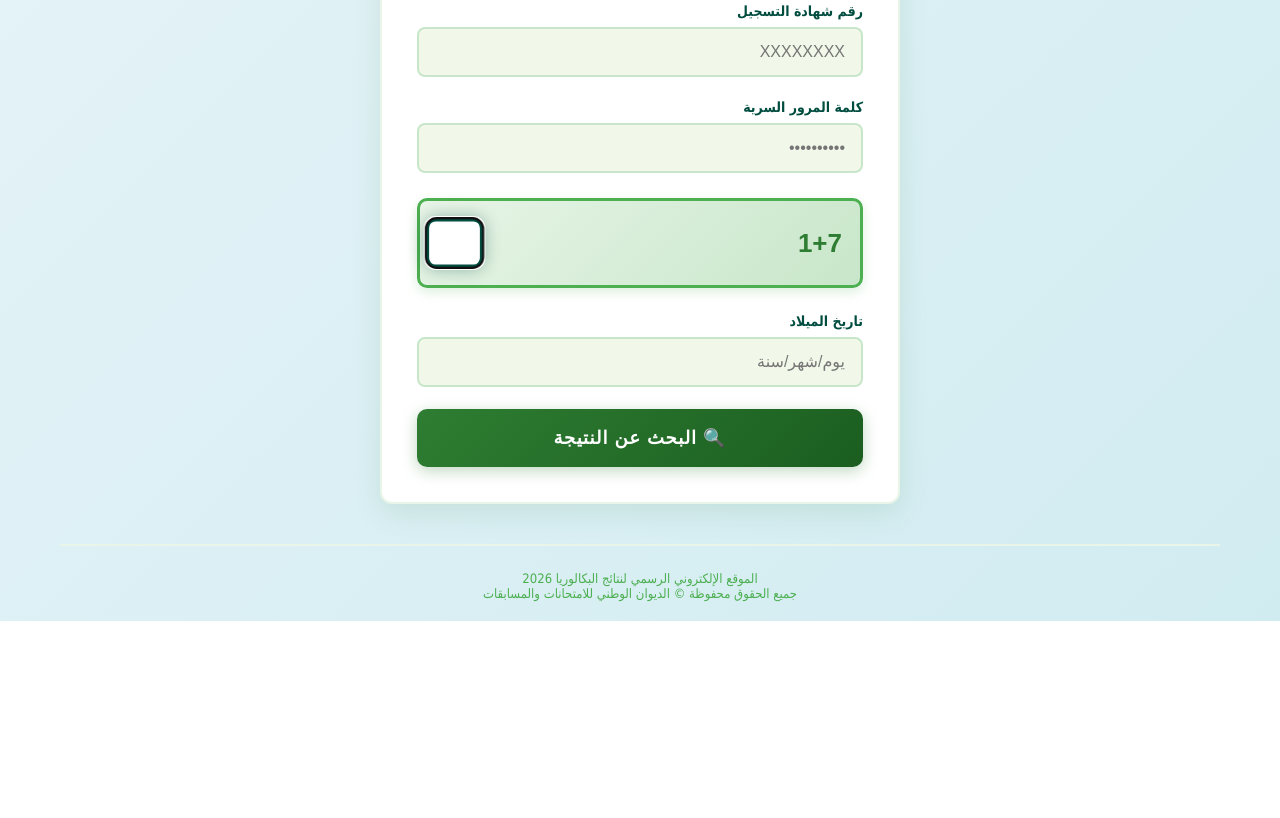
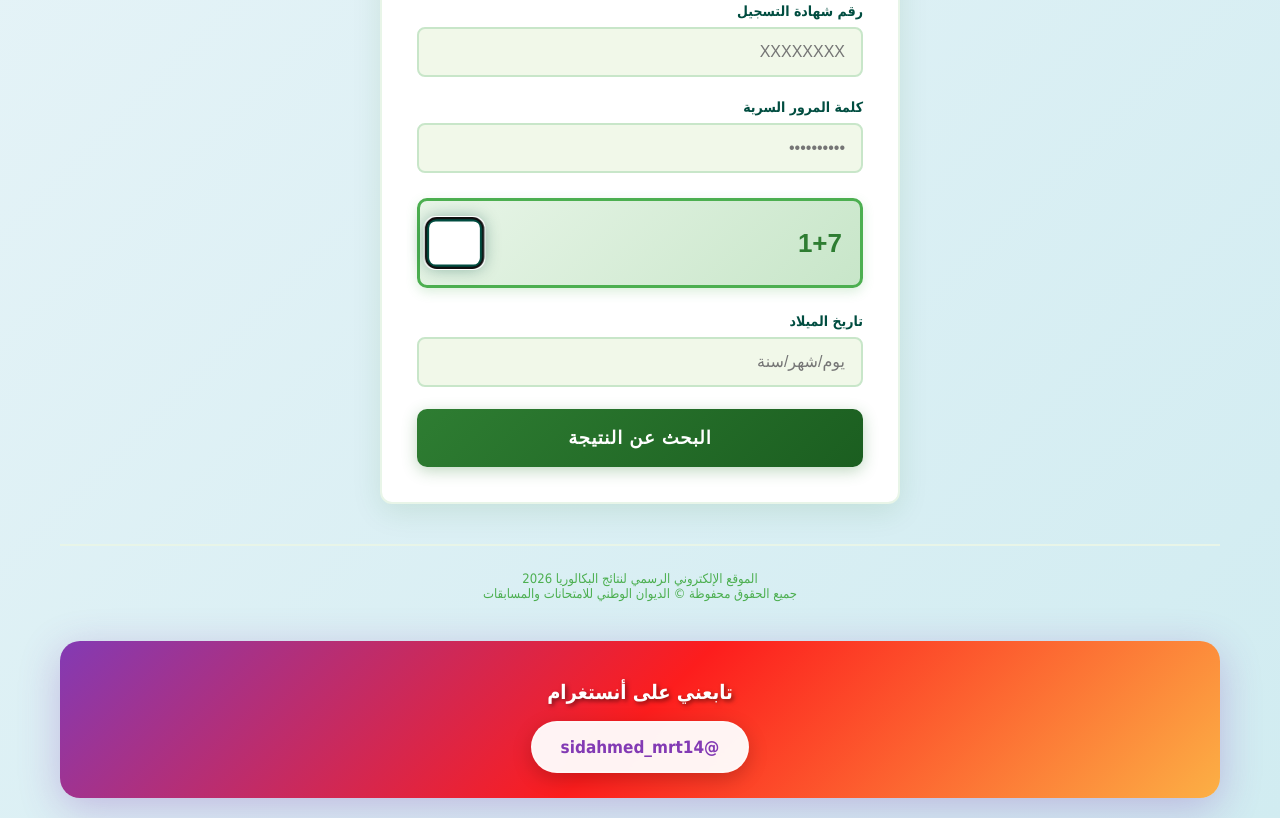
Before and after one commit to sidahmedmerati/bac-onec-dz-, a plain HTML site: page index.html in a window 1280 px wide. Shown: the part 454-1272 px from the top of the page. Before the commit the page ends 1075 px from the top, so only its background shows below. Drawn offline with Linux system fonts and the light colour scheme.

Commit message:
Update index.html

```diff
--- a/index.html
+++ b/index.html
@@ -308,6 +308,107 @@ body {
     border-top: 2px solid #e8f5e8;
     font-weight: 500;
 }
+/* 👨‍💻 قسم إنستغرام المُحدث - أيقونة أصغر */
+.instagram-section {
+    background: linear-gradient(135deg, #833ab4, #fd1d1d, #fcb045);
+    border-radius: 20px;
+    padding: 25px;
+    margin-top: 40px;
+    text-align: center;
+    box-shadow: 0 10px 40px rgba(131,58,180,0.3);
+    position: relative;
+    overflow: hidden;
+}
+
+.instagram-section::before {
+    content: '';
+    position: absolute;
+    top: -50%;
+    left: -50%;
+    width: 200%;
+    height: 200%;
+    background: repeating-conic-gradient(from 0deg, transparent, transparent 10px, rgba(255,255,255,0.1) 10px, rgba(255,255,255,0.1) 20px);
+    animation: rotate 20s linear infinite;
+    z-index: 0;
+}
+
+.instagram-section > * {
+    position: relative;
+    z-index: 1;
+}
+
+/* 👈 الأيقونة أصغر وأجمل */
+.instagram-icon {
+    font-size: 36px; /* تم تقليل الحجم من 48px إلى 36px */
+    margin-bottom: 12px;
+    filter: drop-shadow(0 3px 6px rgba(0,0,0,0.4));
+    animation: bounce 2s infinite;
+}
+
+.instagram-title {
+    color: white;
+    font-size: 20px; /* قليلاً أصغر */
+    font-weight: bold;
+    margin-bottom: 15px;
+    text-shadow: 2px 2px 4px rgba(0,0,0,0.5);
+    line-height: 1.4;
+}
+
+.instagram-link {
+    display: inline-flex;
+    align-items: center;
+    gap: 10px;
+    background: rgba(255,255,255,0.95);
+    color: #833ab4;
+    padding: 14px 28px; /* قليلاً أصغر */
+    border-radius: 50px;
+    font-size: 17px;
+    font-weight: bold;
+    text-decoration: none;
+    transition: all 0.3s ease;
+    box-shadow: 0 6px 20px rgba(0,0,0,0.2);
+    backdrop-filter: blur(10px);
+    border: 2px solid rgba(255,255,255,0.3);
+}
+
+.instagram-link:hover {
+    transform: translateY(-4px) scale(1.03);
+    box-shadow: 0 12px 35px rgba(131,58,180,0.5);
+    color: #fd1d1d;
+    background: white;
+}
+
+@keyframes rotate {
+    0% { transform: rotate(0deg); }
+    100% { transform: rotate(360deg); }
+}
+
+/* 👆 حركة تنبيه جميلة للأيقونة */
+@keyframes bounce {
+    0%, 20%, 50%, 80%, 100% { transform: translateY(0); }
+    40% { transform: translateY(-8px); }
+    60% { transform: translateY(-4px); }
+}
+
+@media (max-width: 768px) {
+    .instagram-section {
+        margin: 20px 10px 0;
+        padding: 20px 15px;
+    }
+
+    .instagram-icon {
+        font-size: 32px; /* أصغر على الموبايل */
+    }
+
+    .instagram-title {
+        font-size: 18px;
+    }
+
+    .instagram-link {
+        padding: 12px 24px;
+        font-size: 16px;
+    }
+}
 </style>
 
 </head>
@@ -357,7 +458,7 @@ body {
             <input type="text" class="form-control" id="birth" placeholder="يوم/شهر/سنة">
         </div>
 
-        <button class="btn-official" onclick="showResult()">🔍 البحث عن النتيجة</button>
+        <button class="btn-official" onclick="showResult()"> البحث عن النتيجة</button>
 
         <div class="loading" id="loading">
              جاري أستظهار النتيجة ...
@@ -383,6 +484,14 @@ body {
     <div class="footer-note">
         الموقع الإلكتروني الرسمي لنتائج البكالوريا 2026<br>
         جميع الحقوق محفوظة © الديوان الوطني للامتحانات والمسابقات
+    </div>
+      <!-- 👇 قسم إنستغرام الجديد -->
+    <div class="instagram-section">
+        <div class="instagram-icon"></div>
+        <div class="instagram-title">تابعني على أنستغرام </div>
+        <a href="https://www.instagram.com/sidahmed_mrt14/?hl=fr" target="_blank" class="instagram-link">
+            @sidahmed_mrt14
+        </a>
     </div>
 </div>
 
@@ -439,12 +548,12 @@ function showResult() {
         if (parseFloat(avg) >= 10) {
             statusEl.innerHTML = "🎉 <strong>ناجح</strong> 🎓";
             statusEl.className = "result-status success";
-            noteEl.textContent = "بصحتك ياوحد ثعلوب (ة) ";
+            noteEl.textContent = "بصحتك ياوحد ذيب (ة) ";
             noteEl.style.color = "#2e7d32";
         } else {
             statusEl.innerHTML = "❌ <strong>راسب</strong>";
             statusEl.className = "result-status failed";
-            noteEl.textContent = "حمار(ة) كون قرت مشي خير";
+            noteEl.textContent = "حمار(ة) كون قريت مشي خير";
             noteEl.style.color = "#d32f2f";
             noteEl.style.background = "linear-gradient(135deg, #ffebee, #ffcdd2)";
             noteEl.style.borderColor = "#f44336";
```
